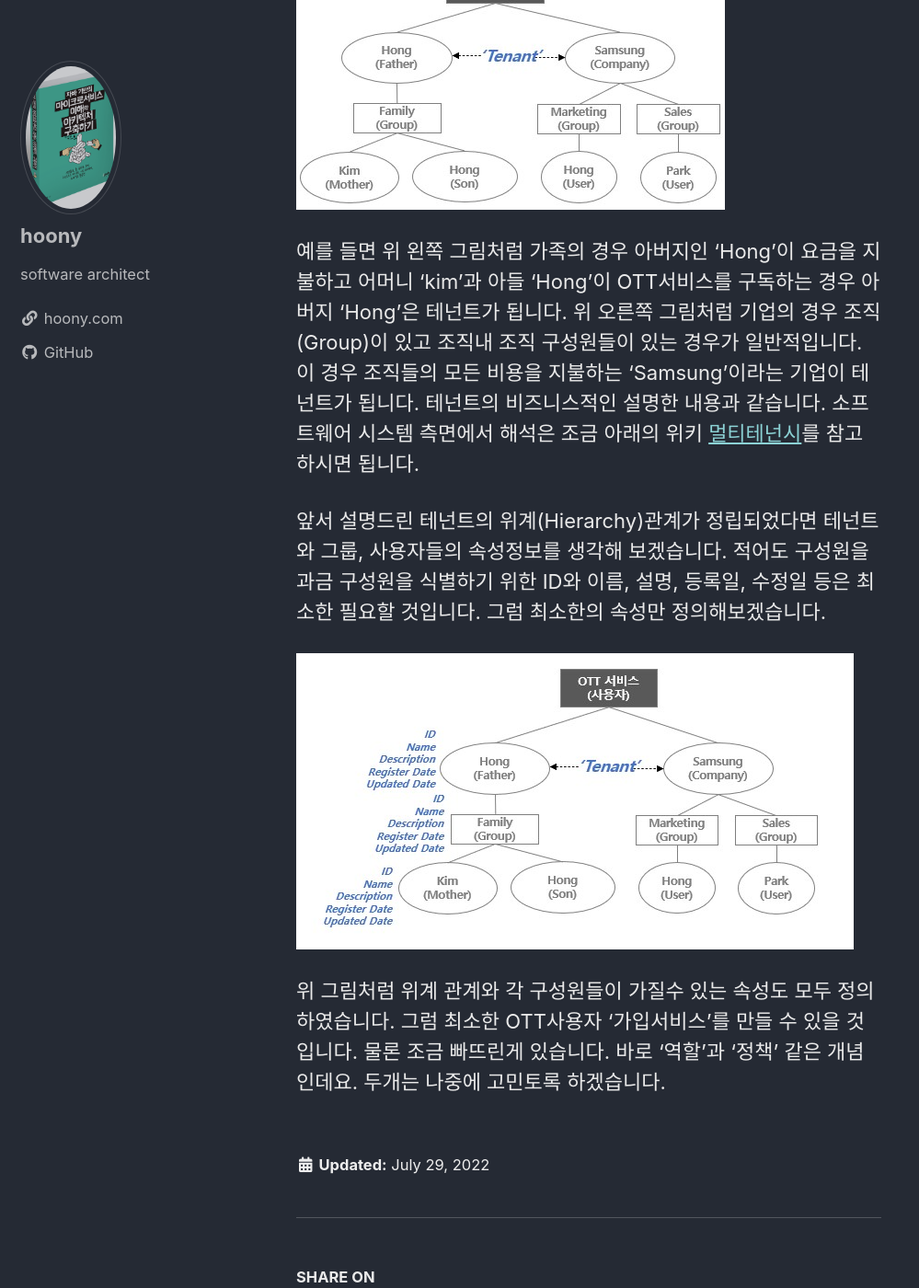
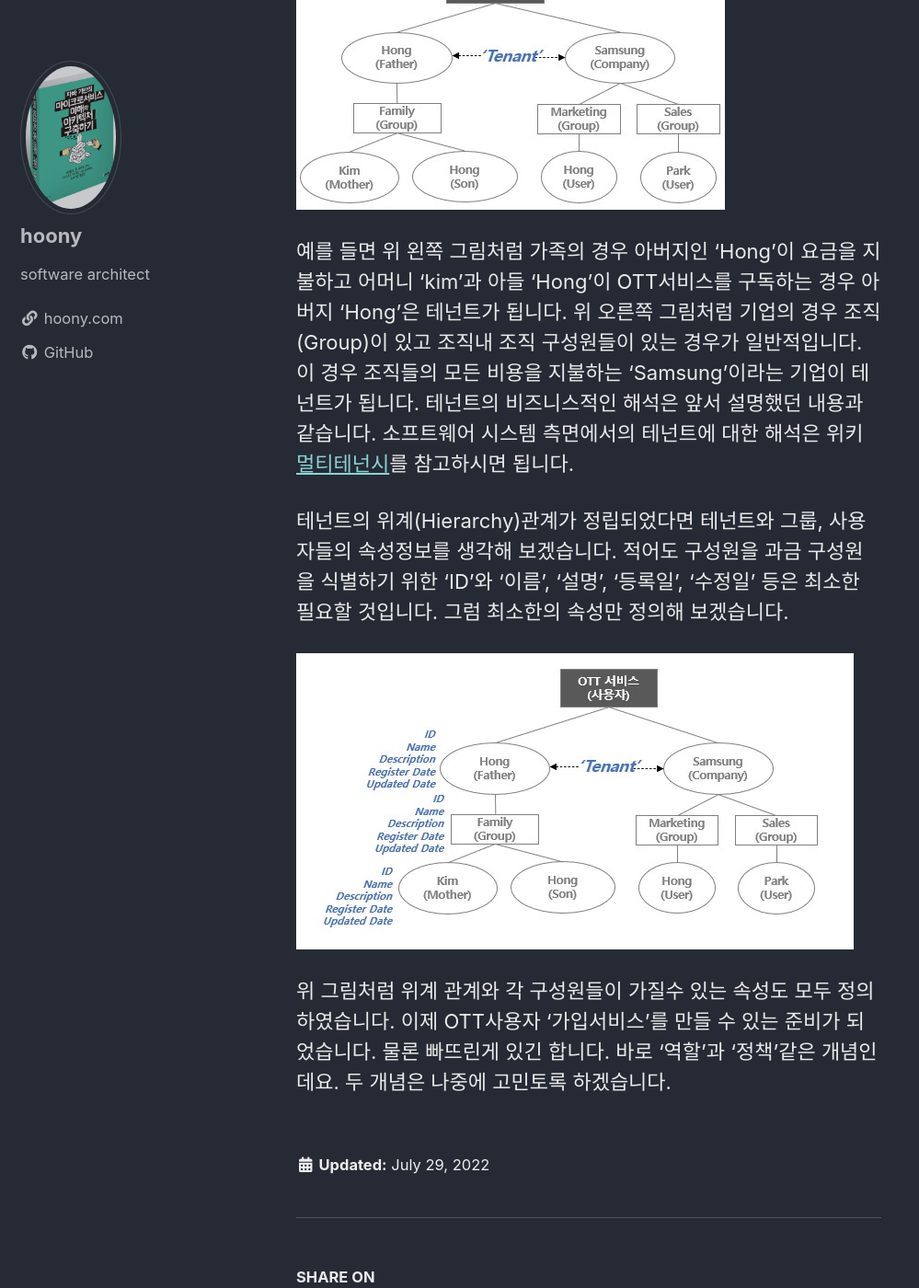
Before and after one commit to architectstory/architectstory.github.io, a Jekyll site: the page built from _posts/2022-07-29-Microservice-Authentication-Authorization.md, in a window 1280 px wide and 1400 px high, scrolled down 3288 px. Shown: the whole window at 92% size, without its empty margins (0-999 px from the left). Built offline with Jekyll 4.4.1, drawn with Linux system fonts in a browser that asks for light colours; cached includes are drawn as plain includes; some of the changed text lies outside the part shown.

Commit message:
posts modified

```diff
--- a/_posts/2022-07-29-Microservice-Authentication-Authorization.md
+++ b/_posts/2022-07-29-Microservice-Authentication-Authorization.md
@@ -18,7 +18,7 @@
 
 OTT서비스를 구독하는 사용자들에게 과금하기 위한 사용자 인증/권한관리 용도의
 서비스가 필요하다고 가정해 보겠습니다.
-사용자 인증/권한관리 통합 관리하는 개념을 IAM(Identity and Access Management)라고 하는데요.
+인증/권한관리를 통합 관리하는 개념을 IAM(Identity and Access Management)이라고  하는데요.
 
 ![ott](/assets/images/iam.jpg)
 
@@ -39,12 +39,12 @@
 예를 들면 위 왼쪽 그림처럼 가족의 경우 아버지인 'Hong'이 요금을 지불하고 어머니 'kim'과 아들 'Hong'이 OTT서비스를 구독하는 경우 아버지 'Hong'은 테넌트가 됩니다.
 위 오른쪽 그림처럼 기업의 경우 조직(Group)이 있고 조직내 조직 구성원들이 있는 경우가 일반적입니다.
 이 경우 조직들의 모든 비용을 지불하는 'Samsung'이라는 기업이 테넌트가 됩니다.
-테넌트의 비즈니스적인 설명한 내용과 같습니다. 소프트웨어 시스템 측면에서 해석은 조금 아래의 위키 [멀티테넌시](https://ko.wikipedia.org/wiki/%EB%A9%80%ED%8B%B0%ED%85%8C%EB%84%8C%EC%8B%9C)를 참고하시면 됩니다.
+테넌트의 비즈니스적인 해석은 앞서 설명했던 내용과 같습니다. 소프트웨어 시스템 측면에서의 테넌트에 대한 해석은 위키 [멀티테넌시](https://ko.wikipedia.org/wiki/%EB%A9%80%ED%8B%B0%ED%85%8C%EB%84%8C%EC%8B%9C)를 참고하시면 됩니다.
 
-앞서 설명드린 테넌트의 위계(Hierarchy)관계가 정립되었다면 테넌트와 그룹, 사용자들의 속성정보를 생각해 보겠습니다. 적어도 구성원을 과금 구성원을 식별하기 위한 ID와 이름, 설명, 등록일, 수정일 등은 최소한 필요할 것입니다. 그럼 최소한의 속성만 정의해보겠습니다.
+테넌트의 위계(Hierarchy)관계가 정립되었다면 테넌트와 그룹, 사용자들의 속성정보를 생각해 보겠습니다. 적어도 구성원을 과금 구성원을 식별하기 위한 'ID'와 '이름', '설명', '등록일', '수정일' 등은 최소한 필요할 것입니다. 그럼 최소한의 속성만 정의해 보겠습니다.
 
 ![ott](/assets/images/tenant2.jpg)
 
 위 그림처럼 위계 관계와 각 구성원들이 가질수 있는 속성도 모두 정의하였습니다.
-그럼 최소한 OTT사용자 '가입서비스'를 만들 수 있을 것입니다.
-물론 조금 빠뜨린게 있습니다. 바로 '역할'과 '정책' 같은 개념인데요. 두개는 나중에 고민토록 하겠습니다.
+이제 OTT사용자 '가입서비스'를 만들 수 있는 준비가 되었습니다.
+물론 빠뜨린게 있긴 합니다. 바로 '역할'과 '정책'같은 개념인데요. 두 개념은 나중에 고민토록 하겠습니다.
```
